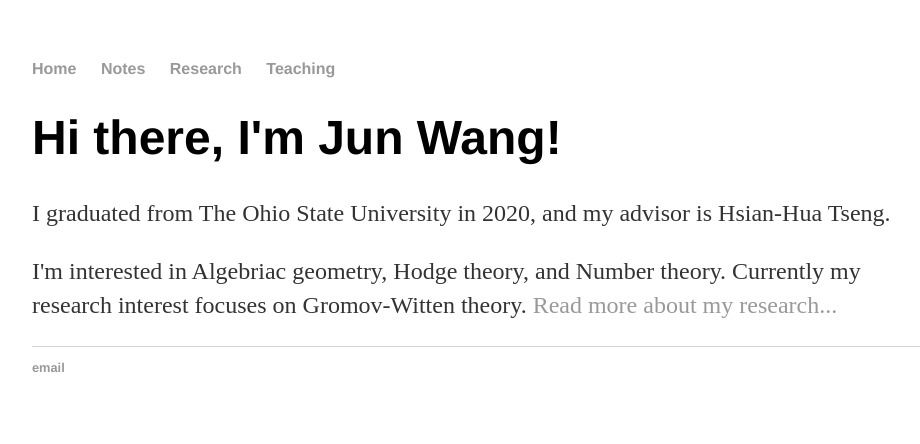
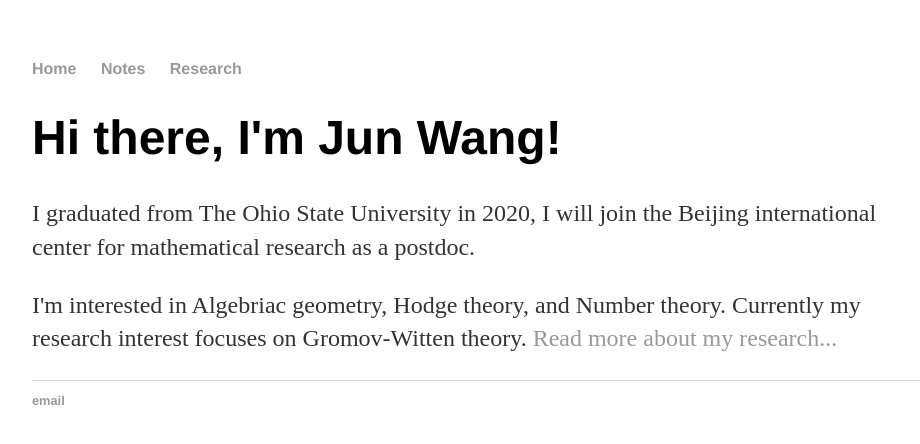
Before and after one commit to Junmathwang/junmathwang.github.io, a Jekyll site: the page index.html, which Jekyll copies as it is, in a window 1280 px wide. Shown: the top 444 px of the page, without its empty margins (160-1080 px from the left). Built offline with Jekyll 4.4.1, drawn with Linux system fonts in a browser that asks for light colours.

Commit message:
Update index.html

```diff
--- a/index.html
+++ b/index.html
@@ -11,20 +11,20 @@
 			<li><a href="/">Home</a></li>
         		<li><a href="/notes">Notes</a></li>
         		<li><a href="/research">Research</a></li>
-			<li><a href="/teaching">Teaching</a></li>
+			<!--<li><a href="/teaching">Teaching</a></li>-->
     		</ul>
 		</nav>
 		<div class="container">
     		<div class="blurb">
         		<h1>Hi there, I'm Jun Wang!</h1>
-				<p>I graduated from The Ohio State University in 2020, and my advisor is Hsian-Hua Tseng.</p>
+				<p>I graduated from The Ohio State University in 2020, I will join the Beijing international center for mathematical research as a postdoc.</p>
 
 			        <p>I'm interested in Algebriac geometry, Hodge theory, and Number theory. Currently my research interest focuses on Gromov-Witten theory. <a href="/research">Read more about my research...</a></p>
     		</div><!-- /.blurb -->
 		</div><!-- /.container -->
 		<footer>
     		<ul>
-        		<li><a href="mailto:wang.6410@osu.edu">email</a></li>
+        		<li><a href="mailto:jun.math.wang@gmail.com">email</a></li>
         		<!--<li><a href="https://github.com/junmathwang">github.com/junmathwang</a></li>-->
 			</ul>
 		</footer>
```
